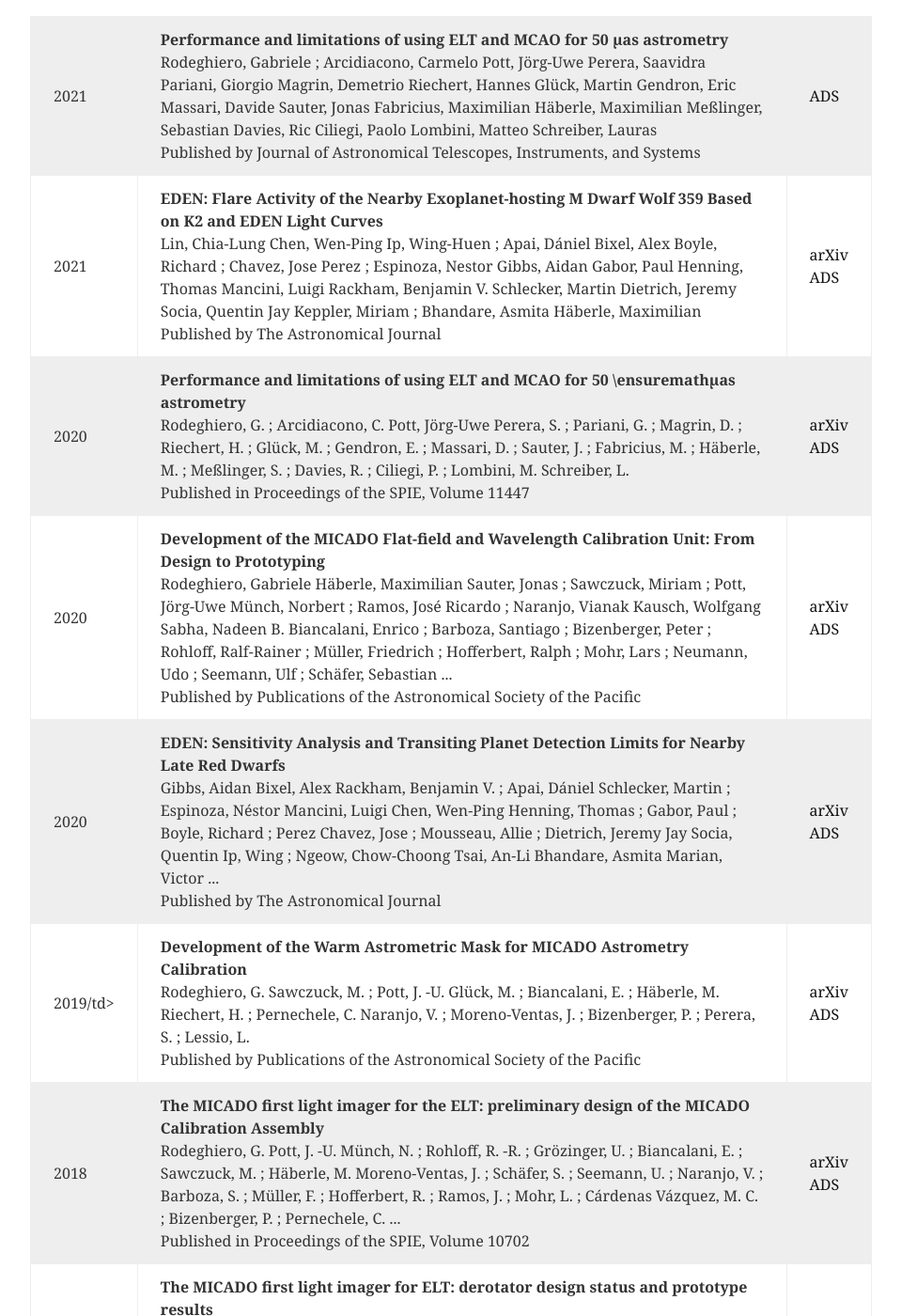
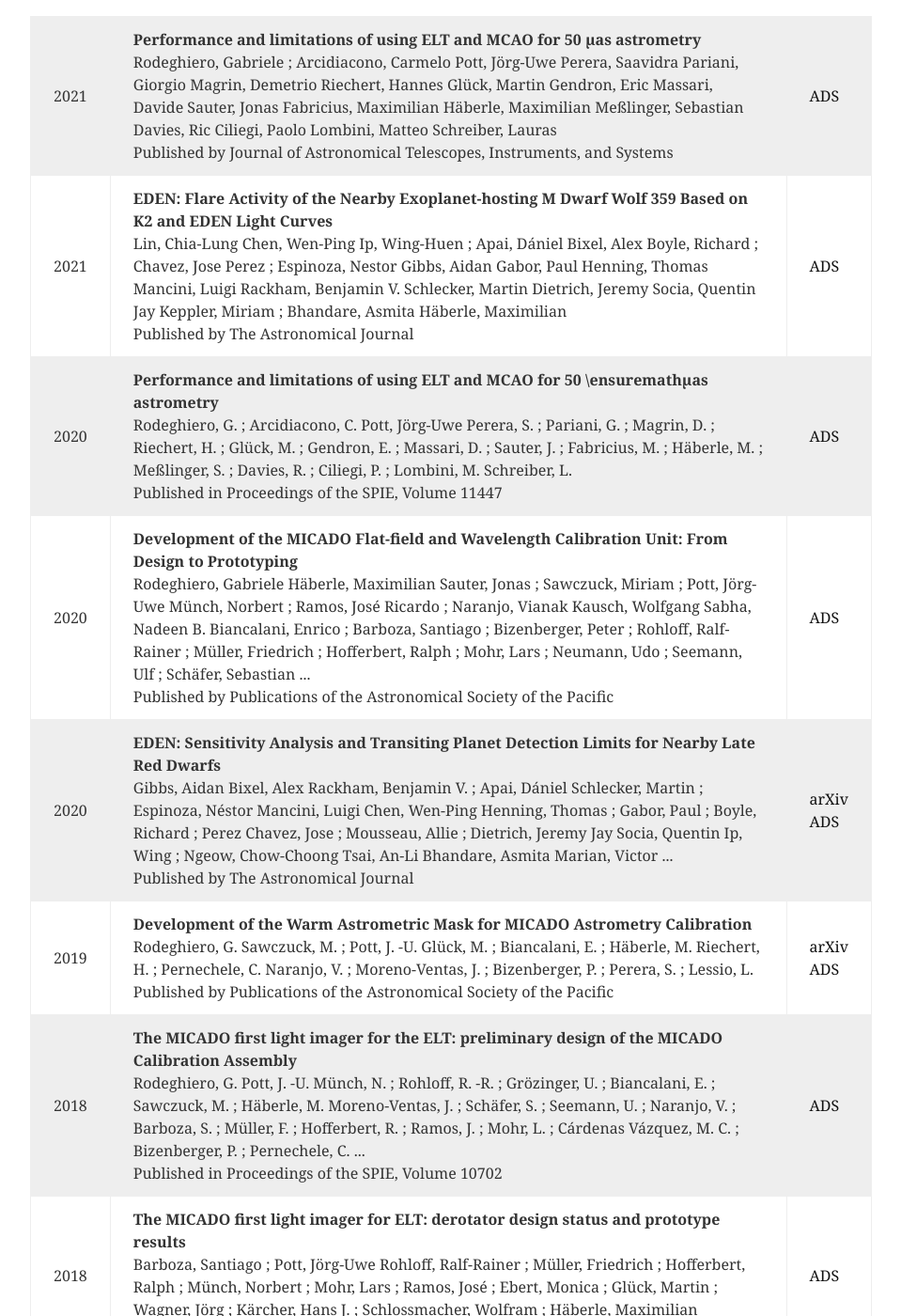
Before and after one commit to maxhaeberle/maxhaeberle.github.io, a Jekyll site: the page built from publications.html, in a window 1280 px wide and 1400 px high, scrolled down 836 px. Shown: the whole window at 94% size, without its empty margins (160-1119 px from the left). Built offline with Jekyll 4.4.1, drawn with Linux system fonts in a browser that asks for light colours.

Commit message:
Minor fixes

```diff
--- a/cv.html
+++ b/cv.html
@@ -3,7 +3,7 @@
 layout: default
 permalink: /cv/
 
-header-image: ../assets/img/omega_centauri_center.png
+header-image: ../assets/img/omega_centauri_center.jpg
 ---
 
 <h1>Vita</h1>
--- a/publications.html
+++ b/publications.html
@@ -42,7 +42,7 @@
     <td><b>EDEN: Flare Activity of the Nearby Exoplanet-hosting M Dwarf Wolf 359 Based on K2 and EDEN Light Curves</b><br>
          Lin, Chia-Lung Chen, Wen-Ping Ip, Wing-Huen ; Apai, Dániel Bixel, Alex Boyle, Richard ; Chavez, Jose Perez ; Espinoza, Nestor Gibbs, Aidan Gabor, Paul Henning, Thomas Mancini, Luigi Rackham, Benjamin V. Schlecker, Martin Dietrich, Jeremy Socia, Quentin Jay Keppler, Miriam ; Bhandare, Asmita Häberle, Maximilian <br>
         Published by The Astronomical Journal</td>
-    <td><a href="https://arxiv.org" target="_blank">arXiv</a><br><a href="https://ui.adsabs.harvard.edu/abs/2021AJ....162...11L/abstract" target="_blank">ADS</a></td>
+    <td><a href="https://ui.adsabs.harvard.edu/abs/2021AJ....162...11L/abstract" target="_blank">ADS</a></td>
     </tr>
     <tr>
     <td>2020</td>
@@ -50,14 +50,14 @@
          Rodeghiero, G. ; Arcidiacono, C. Pott, Jörg-Uwe Perera, S. ; Pariani, G. ; Magrin, D. ; Riechert, H. ; Glück, M. ; Gendron, E. ; Massari, D. ; Sauter, J. ; Fabricius, M. ; Häberle, M. ; Meßlinger, S. ; Davies, R. ; Ciliegi, P. ; Lombini, M. Schreiber, L. <br>
         Published in
     Proceedings of the SPIE, Volume 11447</td>
-    <td><a href="https://arxiv.org" target="_blank">arXiv</a><br><a href="https://ui.adsabs.harvard.edu/abs/2020SPIE11447E..1ZR/abstract" target="_blank">ADS</a></td>
+    <td><a href="https://ui.adsabs.harvard.edu/abs/2020SPIE11447E..1ZR/abstract" target="_blank">ADS</a></td>
 </tr>
     <tr>
     <td>2020</td>
     <td><b>Development of the MICADO Flat-field and Wavelength Calibration Unit: From Design to Prototyping</b><br>
          Rodeghiero, Gabriele Häberle, Maximilian Sauter, Jonas ; Sawczuck, Miriam ; Pott, Jörg-Uwe Münch, Norbert ; Ramos, José Ricardo ; Naranjo, Vianak Kausch, Wolfgang Sabha, Nadeen B. Biancalani, Enrico ; Barboza, Santiago ; Bizenberger, Peter ; Rohloff, Ralf-Rainer ; Müller, Friedrich ; Hofferbert, Ralph ; Mohr, Lars ; Neumann, Udo ; Seemann, Ulf ; Schäfer, Sebastian ... <br>
         Published by Publications of the Astronomical Society of the Pacific</td>
-    <td><a href="https://arxiv.org" target="_blank">arXiv</a><br><a href="https://ui.adsabs.harvard.edu/abs/2020PASP..132l4501R/abstract" target="_blank">ADS</a></td>
+    <td><a href="https://ui.adsabs.harvard.edu/abs/2020PASP..132l4501R/abstract" target="_blank">ADS</a></td>
 </tr>
     <tr>
     <td>2020</td>
@@ -68,7 +68,7 @@
 </tr>
 
     <tr>
-    <td>2019/td>
+    <td>2019</td>
     <td><b>Development of the Warm Astrometric Mask for MICADO Astrometry Calibration</b><br>
          Rodeghiero, G. Sawczuck, M. ; Pott, J. -U. Glück, M. ; Biancalani, E. ; Häberle, M. Riechert, H. ; Pernechele, C. Naranjo, V. ; Moreno-Ventas, J. ; Bizenberger, P. ; Perera, S. ; Lessio, L. <br>
         Published by Publications of the Astronomical Society of the Pacific</td>
@@ -81,7 +81,7 @@
     <td><b>The MICADO first light imager for the ELT: preliminary design of the MICADO Calibration Assembly</b><br>
          Rodeghiero, G. Pott, J. -U. Münch, N. ; Rohloff, R. -R. ; Grözinger, U. ; Biancalani, E. ; Sawczuck, M. ; Häberle, M. Moreno-Ventas, J. ; Schäfer, S. ; Seemann, U. ; Naranjo, V. ; Barboza, S. ; Müller, F. ; Hofferbert, R. ; Ramos, J. ; Mohr, L. ; Cárdenas Vázquez, M. C. ; Bizenberger, P. ; Pernechele, C. ... <br>
         Published in Proceedings of the SPIE, Volume 10702</td>
-    <td><a href="https://arxiv.org" target="_blank">arXiv</a><br><a href="https://ui.adsabs.harvard.edu/abs/2018SPIE10702E..8UR/abstract" target="_blank">ADS</a></td>
+    <td><a href="https://ui.adsabs.harvard.edu/abs/2018SPIE10702E..8UR/abstract" target="_blank">ADS</a></td>
 </tr>
 
 <tr>
@@ -89,7 +89,7 @@
     <td><b>The MICADO first light imager for ELT: derotator design status and prototype results</b><br>
          Barboza, Santiago ; Pott, Jörg-Uwe Rohloff, Ralf-Rainer ; Müller, Friedrich ; Hofferbert, Ralph ; Münch, Norbert ; Mohr, Lars ; Ramos, José ; Ebert, Monica ; Glück, Martin ; Wagner, Jörg ; Kärcher, Hans J. ; Schlossmacher, Wolfram ; Häberle, Maximilian<br>
         Published in Proceedings of the SPIE, Volume 10702</td>
-    <td><a href="https://arxiv.org" target="_blank">arXiv</a><br><a href="https://ui.adsabs.harvard.edu/abs/2018SPIE10702E..8TB/abstract" target="_blank">ADS</a></td>
+    <td><a href="https://ui.adsabs.harvard.edu/abs/2018SPIE10702E..8TB/abstract" target="_blank">ADS</a></td>
 </tr>
 
 </table>
--- a/research.html
+++ b/research.html
@@ -3,13 +3,13 @@
 layout: default
 permalink: /research/
 
-header-image: ../assets/img/omega_centauri_center.png
+header-image: ../assets/img/omega_centauri_center.jpg
 ---
 
 <h1>Research</h1>
 <h2 id="GC_research">My Research on Globular Clusters</h2>
 <h4>  Hunting for intermediate-mass black holes in globular clusters: an astrometric study of NGC 6441</h4>
-Whether intermediate-mass black holes exist in globular clusters is still an unsolved mystery. In my master thesis, we searched for the dynamical signature of an IMBH in the massive globular cluster NGC 6441 by combining Hubble Space Telescope observations with ground-based data from NACO at the Very Large Telescope. More details and results can be found in the respective <a href="https://ui.adsabs.harvard.edu/abs/2021MNRAS.503.1490H/abstract">Publication</a>.
+Whether intermediate-mass black holes exist in globular clusters is still an unsolved mystery. In my master thesis, we searched for the dynamical signature of a potential IMBH in the massive globular cluster NGC 6441 by combining astrometric Hubble Space Telescope observations with ground-based data from NACO at the Very Large Telescope. More details and results can be found in the respective <a href="https://ui.adsabs.harvard.edu/abs/2021MNRAS.503.1490H/abstract">Publication</a>.
 
 <h4>Creating a high-precision proper motion catalogue for Omega Centauri</h4>
 <p>
```
Also changed, not shown: assets/img/omega_centauri_center.jpg (added), 1 other file.
